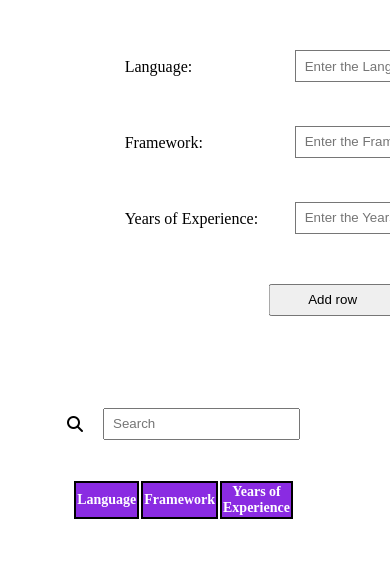
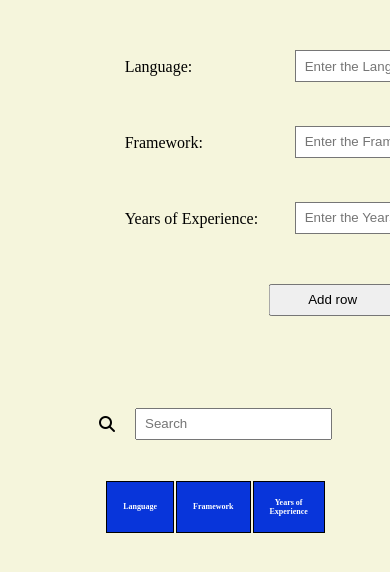
Before and after one commit to anithkesava/filterTable, a plain HTML site: page index.html in a window 390 px wide. Shown: the top 572 px of the page. Drawn offline with Linux system fonts and the light colour scheme.

Commit message:
save mobile res

```diff
--- a/style.css
+++ b/style.css
@@ -3,23 +3,32 @@ body{
   width: 90%;
   overflow: scroll;
   padding-bottom: 2rem;
+  background-color: blanchedalmond;
+}
+@media (max-width: 768px){
+    body{
+        background-color: beige;
+    }
 }
 ::-webkit-scrollbar{
   width: 1px;
 }
 
 th{
-  border: 2px solid black;
-  background-color: blueviolet;
+  border: 1px solid black;
+  background-color: rgb(8, 53, 218);
   color: white;
-  width: 14rem;
+  width: 33.33%;
   height: 3rem;
-  font-size: 14px;
+  font-size: 1rem;
+  padding: 1rem;
 }
 @media (max-width: 768px){
     th{
-        width:8rem;
         height: 2rem;
+        width: 15rem;
+        font-size: 0.5rem;
+        padding: 1rem;
     }
 }
 td{
@@ -95,6 +104,7 @@ label{
     width: 30rem;
     gap: 10px 10px;
 }
+
 .custom-input{
     display: flex;
     width: 15rem;
@@ -128,6 +138,7 @@ label{
     .table-container{
         position: relative;
         top: 3rem;
+        left: 2rem;
         gap: 30px;
     }
 }
```
